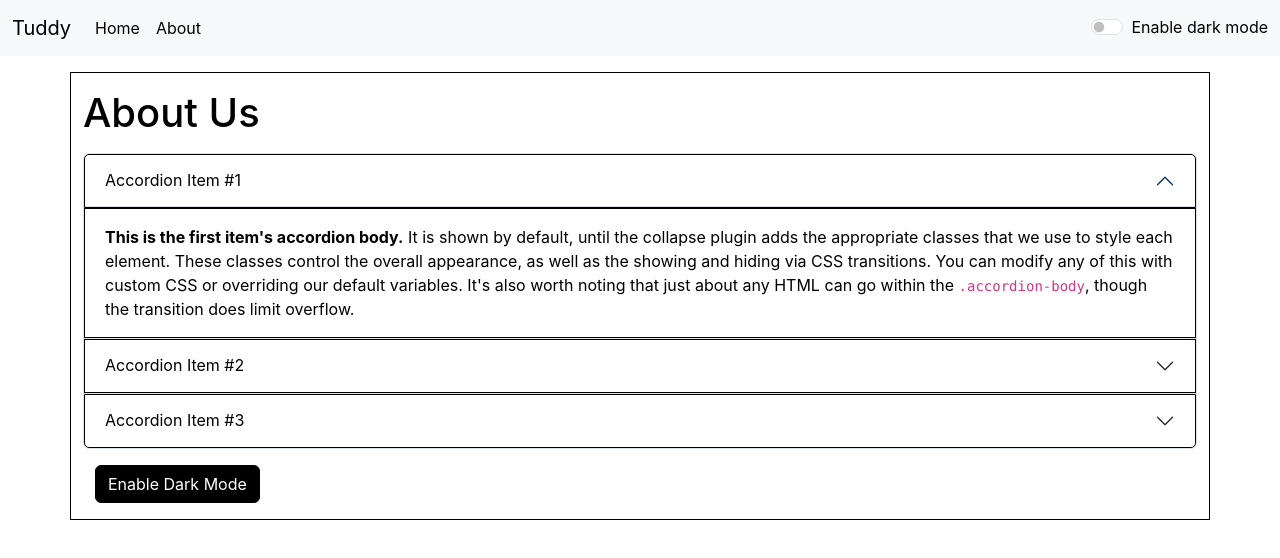
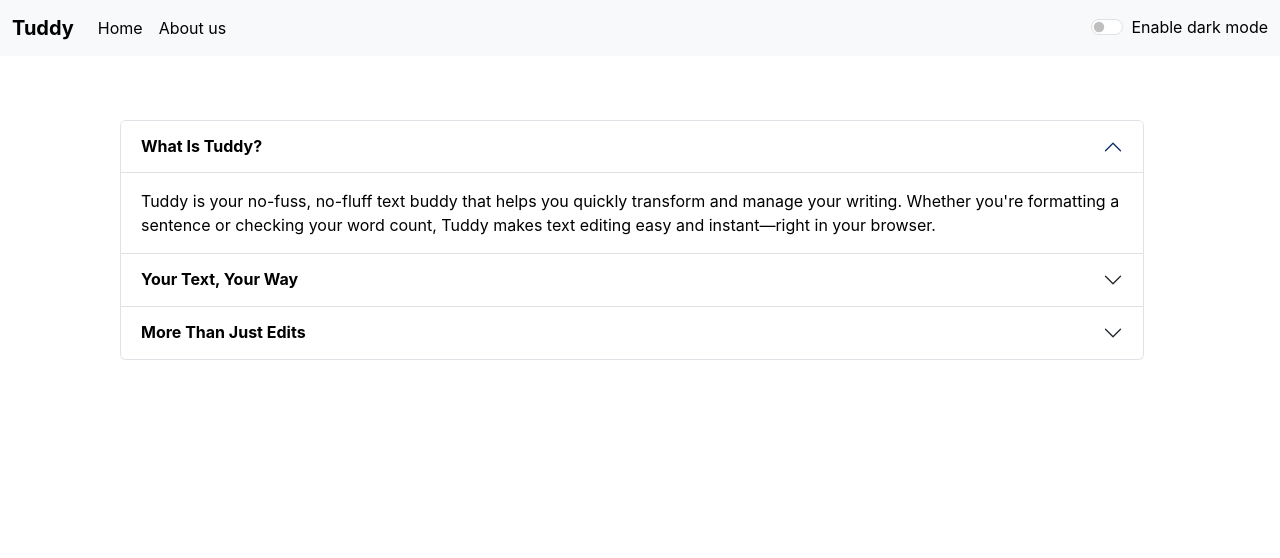
Before and after one commit to NitikaMaharjan/Tuddy, a React (Create React App) app: page /about in a window 1280 px wide. Shown: the top 558 px of the page. Built offline with nearby package versions, Linux system fonts and the light colour scheme.

Commit message:
fixed some bugs

```diff
--- a/src/App.js
+++ b/src/App.js
@@ -36,11 +36,11 @@ function App() {
   return (
     <>
       <Router>
-        <Navbar title1="Tuddy" title2="About" mode={myMode} toggle={toggleSwitch}/>
+        <Navbar title1="Tuddy" title2="About us" mode={myMode} toggle={toggleSwitch}/>
         <Alert alert={myAlert}/>
         <Routes>
           <Route exact path="/" element={<TextForm header="Tuddy: Text Buddy" mode={myMode} showAlert={showAlert}/>} />
-          <Route exact path="/about" element={<About/>} />
+          <Route exact path="/about" element={<About mode={myMode}/>} />
         </Routes>
       </Router>
 
--- a/src/components/About.js
+++ b/src/components/About.js
@@ -1,6 +1,6 @@
-import React, {useState} from 'react';
+import React from 'react';
 
-export default function About() {
+export default function About(props) {
 
     // myStyle is an object
     // let myStyle={
@@ -9,69 +9,23 @@ export default function About() {
     //     border: '1px solid white'
     // }
 
-    const [myStyle, setStyle] = useState(
-        {
-            color: 'black',
-            backgroundColor: 'white',
-            border: '1px solid black'
-        }
-    );
-
-    const [buttonName, setButtonName] = useState('Enable Dark Mode');
-
-    const [buttonStyle, setButtonStyle] = useState(
-        {
-            color:'white',
-            backgroundColor:'black',
-            border:'1px solid black'
-        }
-    );
-
-    const toggleButton = () =>{
-        if (myStyle.backgroundColor === 'white'){
-            setStyle(
-                {color: 'white',
-                backgroundColor: 'black',
-                border: '1px solid white'}
-            );
-            setButtonStyle(
-                {
-                    color:'black',
-                    backgroundColor:'white',
-                    border:'1px solid white'
-                }
-            );
-            setButtonName('Enable Light Mode');
-        }else{
-            setStyle(
-                {color: 'black',
-                backgroundColor: 'white',
-                border: '1px solid black'}
-            );
-            setButtonStyle(
-                {
-                    color:'white',
-                    backgroundColor:'black',
-                    border:'1px solid black'
-                }
-            );
-            setButtonName('Enable Dark Mode');
-        }
-    }
+    let myStyle = {
+        color: props.mode==="light"?"black":"white",
+        backgroundColor: props.mode==="light"?"white":"black"
+    };
 
     return (
-        <div className="container my-3" style={myStyle}>
-            <h1 className="heading my-3">About Us</h1>
+        <div style={{margin: '40px 0px 0px 120px', width: '80%'}}>
             <div className="accordion" id="accordionExample">
                 <div className="accordion-item">
                     <h2 className="accordion-header" id="headingOne">
                     <button className="accordion-button" style={myStyle} type="button" data-bs-toggle="collapse" data-bs-target="#collapseOne" aria-expanded="true" aria-controls="collapseOne">
-                        Accordion Item #1
+                        <strong>What Is Tuddy?</strong>
                     </button>
                     </h2>
                     <div id="collapseOne" className="accordion-collapse collapse show" aria-labelledby="headingOne" data-bs-parent="#accordionExample">
                         <div className="accordion-body" style={myStyle}>
-                            <strong>This is the first item's accordion body.</strong> It is shown by default, until the collapse plugin adds the appropriate classes that we use to style each element. These classes control the overall appearance, as well as the showing and hiding via CSS transitions. You can modify any of this with custom CSS or overriding our default variables. It's also worth noting that just about any HTML can go within the <code>.accordion-body</code>, though the transition does limit overflow.
+                            Tuddy is your no-fuss, no-fluff text buddy that helps you quickly transform and manage your writing. Whether you're formatting a sentence or checking your word count, Tuddy makes text editing easy and instant—right in your browser.
                         </div>
                     </div>
                 </div>
@@ -79,12 +33,12 @@ export default function About() {
                 <div className="accordion-item">
                     <h2 className="accordion-header" id="headingTwo">
                     <button className="accordion-button collapsed" style={myStyle} type="button" data-bs-toggle="collapse" data-bs-target="#collapseTwo" aria-expanded="false" aria-controls="collapseTwo">
-                        Accordion Item #2
+                        <strong>Your Text, Your Way</strong>
                     </button>
                     </h2>
                     <div id="collapseTwo" className="accordion-collapse collapse" aria-labelledby="headingTwo" data-bs-parent="#accordionExample">
                         <div className="accordion-body" style={myStyle}>
-                            <strong>This is the second item's accordion body.</strong> It is hidden by default, until the collapse plugin adds the appropriate classes that we use to style each element. These classes control the overall appearance, as well as the showing and hiding via CSS transitions. You can modify any of this with custom CSS or overriding our default variables. It's also worth noting that just about any HTML can go within the <code>.accordion-body</code>, though the transition does limit overflow.
+                            Need to convert text to UPPERCASE, lowercase, or Capitalize It Smartly? Tuddy’s got your back. Swap words like “yellow” with “banana” (and vice versa), clear your content in a click, or copy it straight to your clipboard—effortlessly.
                         </div>
                     </div>
                 </div>
@@ -92,19 +46,16 @@ export default function About() {
                 <div className="accordion-item">
                     <h2 className="accordion-header" id="headingThree">
                     <button className="accordion-button collapsed" style={myStyle} type="button" data-bs-toggle="collapse" data-bs-target="#collapseThree" aria-expanded="false" aria-controls="collapseThree">
-                        Accordion Item #3
+                        <strong>More Than Just Edits</strong>
                     </button>
                     </h2>
                     <div id="collapseThree" className="accordion-collapse collapse" aria-labelledby="headingThree" data-bs-parent="#accordionExample">
                         <div className="accordion-body" style={myStyle}>
-                            <strong>This is the third item's accordion body.</strong> It is hidden by default, until the collapse plugin adds the appropriate classes that we use to style each element. These classes control the overall appearance, as well as the showing and hiding via CSS transitions. You can modify any of this with custom CSS or overriding our default variables. It's also worth noting that just about any HTML can go within the <code>.accordion-body</code>, though the transition does limit overflow.
+                            Tuddy not only changes your text but also gives you insights: see how many words, characters, or even minutes it’ll take to read your text. You’ll also get a live preview, so you know exactly what your content looks like before you hit send or save.
                         </div>
                     </div>
                 </div>
             </div>
-            <div className="container my-3">
-                <button type="button" onClick={toggleButton} className="btn btn-primary" style={buttonStyle}>{buttonName}</button>
-            </div>
         </div>
     )
 }
--- a/src/components/Alert.js
+++ b/src/components/Alert.js
@@ -9,8 +9,12 @@ export default function Alert(props) {
     }
 
   return (
-    props.alert && <div class={`alert alert-${props.alert.status} alert-dismissible fade show`} role="alert">
-        <strong>{handleStatus(props.alert.status)}</strong> : {props.alert.msg}
+    <div style={{height: '24px'}}>
+      {props.alert
+      &&
+      <div class={`alert alert-${props.alert.status} alert-dismissible fade show`} role="alert">
+          <strong>{handleStatus(props.alert.status)}</strong> : {props.alert.msg}
+      </div>}
     </div>
   )
 }
--- a/src/components/Navbar.js
+++ b/src/components/Navbar.js
@@ -7,7 +7,7 @@ export default function Navbar(props) {
     <div>
       <nav className={`navbar navbar-expand-lg navbar-${props.mode} bg-${props.mode}`}>
         <div className="container-fluid">
-          <Link className="navbar-brand" to="/" style={{color:props.mode==='light'?'black':'white'}}>{props.title1}</Link>
+          <strong><Link className="navbar-brand" to="/" style={{color:props.mode==='light'?'black':'white'}}>{props.title1}</Link></strong>
           <button className="navbar-toggler" type="button" data-bs-toggle="collapse" data-bs-target="#navbarNavDropdown" aria-controls="navbarNavDropdown" aria-expanded="false" aria-label="Toggle navigation">
             <span className="navbar-toggler-icon"></span>
           </button>
--- a/src/components/TextForm.js
+++ b/src/components/TextForm.js
@@ -3,8 +3,8 @@ import React, {useState} from 'react';
 export default function TextForm(props) {
   const divStyle = {
     'display': 'block',
-    'margin' : '24px',
-    'padding' : '24px'
+    'margin' : '32px 24px 0px 24px', // top right bottom left
+    'padding' : '0px 24px 24px 24px'
   };
 
   const [text, setText] = useState('');
@@ -19,7 +19,7 @@ export default function TextForm(props) {
     if (countWords() !== 0){
       props.showAlert("success", "Your text is converted to upper case!");
     }else{
-      props.showAlert("danger", "Enter some text below!");
+      props.showAlert("danger", "Enter some text below:");
     }
   }
 
@@ -29,7 +29,7 @@ export default function TextForm(props) {
     if (countWords() !== 0){
       props.showAlert("success", "Your text is converted to lower case!");
     }else{
-      props.showAlert("danger", "Enter some text below!");
+      props.showAlert("danger", "Enter some text below:");
     }
   }
 
@@ -39,7 +39,7 @@ export default function TextForm(props) {
     if (countWords() !== 0){
       props.showAlert("success", "Yellow is replaced by banana!");
     }else{
-      props.showAlert("danger", "Enter some text below!");
+      props.showAlert("danger", "Enter some text below:");
     }
   }
 
@@ -48,7 +48,7 @@ export default function TextForm(props) {
     if (countWords() !== 0){
       props.showAlert("success", "Banana is replaced by yellow!");
     }else{
-      props.showAlert("danger", "Enter some text below!");
+      props.showAlert("danger", "Enter some text below:");
     }
   }
 
@@ -57,7 +57,7 @@ export default function TextForm(props) {
     if (countWords() !== 0){
       props.showAlert("success", "Your text has been cleared!");
     }else{
-      props.showAlert("danger", "Enter some text below!");
+      props.showAlert("danger", "Enter some text below:");
     }
   }
 
@@ -80,7 +80,7 @@ export default function TextForm(props) {
     if (countWords() !== 0){
       props.showAlert("success", "Your first letter is capitalized!");
     }else{
-      props.showAlert("danger", "Enter some text below!");
+      props.showAlert("danger", "Enter some text below:");
     }
   }
 
@@ -93,7 +93,7 @@ export default function TextForm(props) {
     if (countWords() !== 0){
       props.showAlert("success", "Your first letter of each word is capitalized!");
     }else{
-      props.showAlert("danger", "Enter some text below!");
+      props.showAlert("danger", "Enter some text below:");
     }
   }
 
@@ -103,26 +103,26 @@ export default function TextForm(props) {
   }
 
   return (
-    <div style={{...divStyle, border:props.mode==='light'?'1px solid black':'1px solid white'}}>
+    <div style={divStyle}>
       <div>
         <fieldset>
-          <legend style={{color:props.mode==='light'?'black':'white'}}>{props.header}</legend>
+          <strong><legend style={{color:props.mode==='light'?'black':'white'}}>{props.header}</legend></strong>
           <form>
               <label style={{color:props.mode==='light'?'black':'white'}}>Enter text here:</label><br/>
               <textarea className='my-text' value={text} onChange={handleOnChange}></textarea><br/>
           </form>
-          <button onClick={handleUpClick} className="btn btn-primary my-1 mx-1">Change to Uppercase</button>
-          <button onClick={handleLoClick} className="btn btn-primary my-1 mx-1">Change to Lowercase</button>
-          <button onClick={handleReplaceYellow} className="btn btn-warning my-1 mx-1">Replace yellow to banana</button>
-          <button onClick={handleReplaceBanana} className="btn btn-warning my-1 mx-1">Replace banana to yellow</button>
-          <button onClick={handleClear} className="btn btn-danger my-1 mx-1">Clear Text</button>
-          <button onClick={handleClip} className="btn btn-success my-1 mx-1">Copy to Clipboard</button>
-          <button onClick={handleCapitalize} className="btn btn-info my-1 mx-1">Capitalize first letter</button>
-          <button onClick={handleCapitalizeEach} className="btn btn-info my-1 mx-1">Capitalize each first letter</button>
+          <button disabled={countWords()===0} onClick={handleUpClick} className="btn btn-primary my-1 mx-1">Change to Uppercase</button>
+          <button disabled={countWords()===0} onClick={handleLoClick} className="btn btn-primary my-1 mx-1">Change to Lowercase</button>
+          <button disabled={countWords()===0} onClick={handleReplaceYellow} className="btn btn-warning my-1 mx-1">Replace yellow to banana</button>
+          <button disabled={countWords()===0} onClick={handleReplaceBanana} className="btn btn-warning my-1 mx-1">Replace banana to yellow</button>
+          <button disabled={countWords()===0} onClick={handleClear} className="btn btn-danger my-1 mx-1">Clear Text</button>
+          <button disabled={countWords()===0} onClick={handleClip} className="btn btn-success my-1 mx-1">Copy to Clipboard</button>
+          <button disabled={countWords()===0} onClick={handleCapitalize} className="btn btn-info my-1 mx-1">Capitalize first letter</button>
+          <button disabled={countWords()===0} onClick={handleCapitalizeEach} className="btn btn-info my-1 mx-1">Capitalize each first letter</button>
           <p style={{color:props.mode==='light'?'black':'white'}}>{countWords()} words and {text.length} characters</p>
           <p style={{color:props.mode==='light'?'black':'white'}}>{countWords()*0.008} minutes to read</p>
           <h4 style={{color:props.mode==='light'?'black':'white'}}>Preview</h4>
-          <p style={{color:props.mode==='light'?'black':'white'}}>{text}</p>
+          <p style={{color:props.mode==='light'?'black':'white'}}>{text === ""?"Nothing to preview!":text}</p>
         </fieldset>
       </div>
     </div>
```
Also changed, not shown: 1 other file (tests, documents, lock files or other folders).
